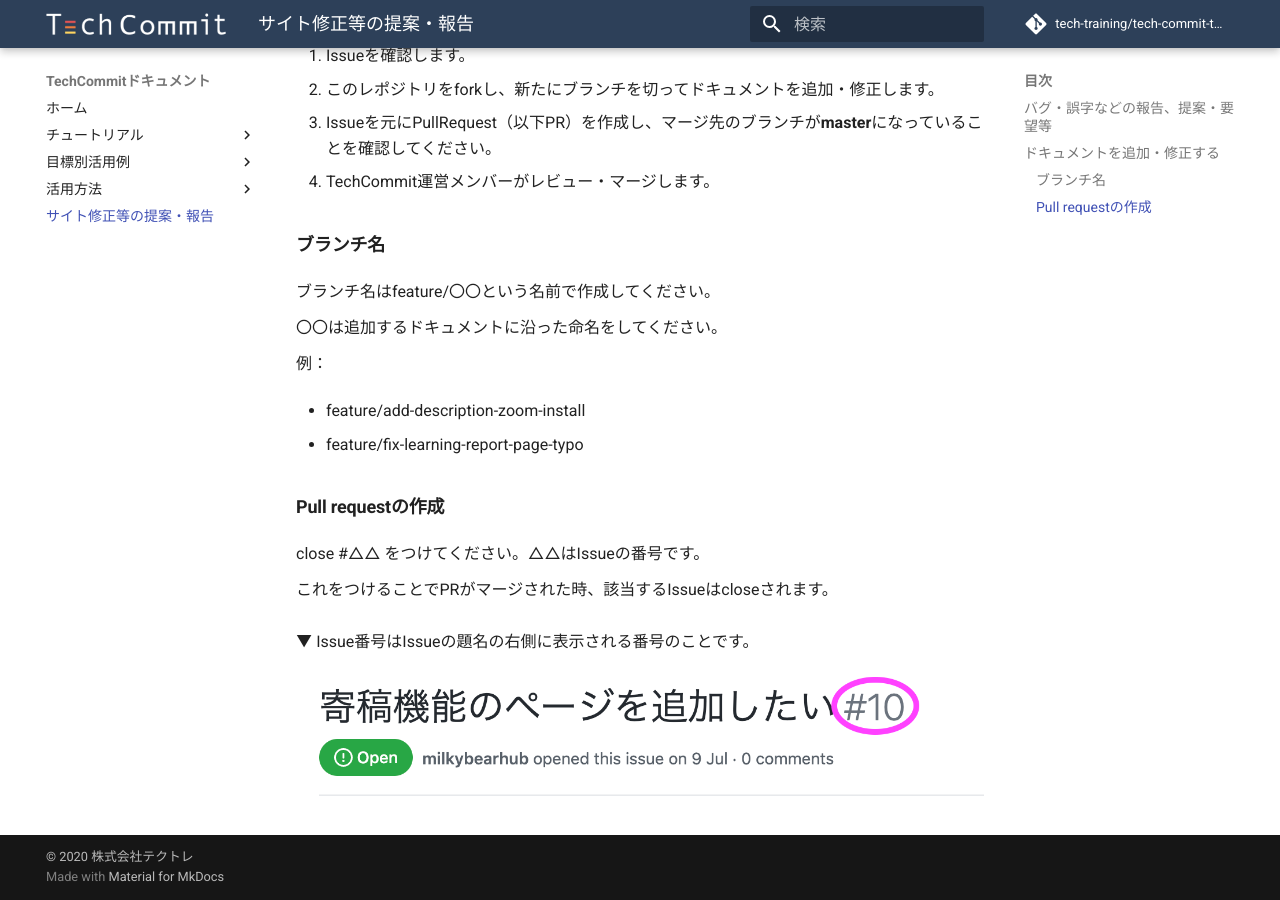
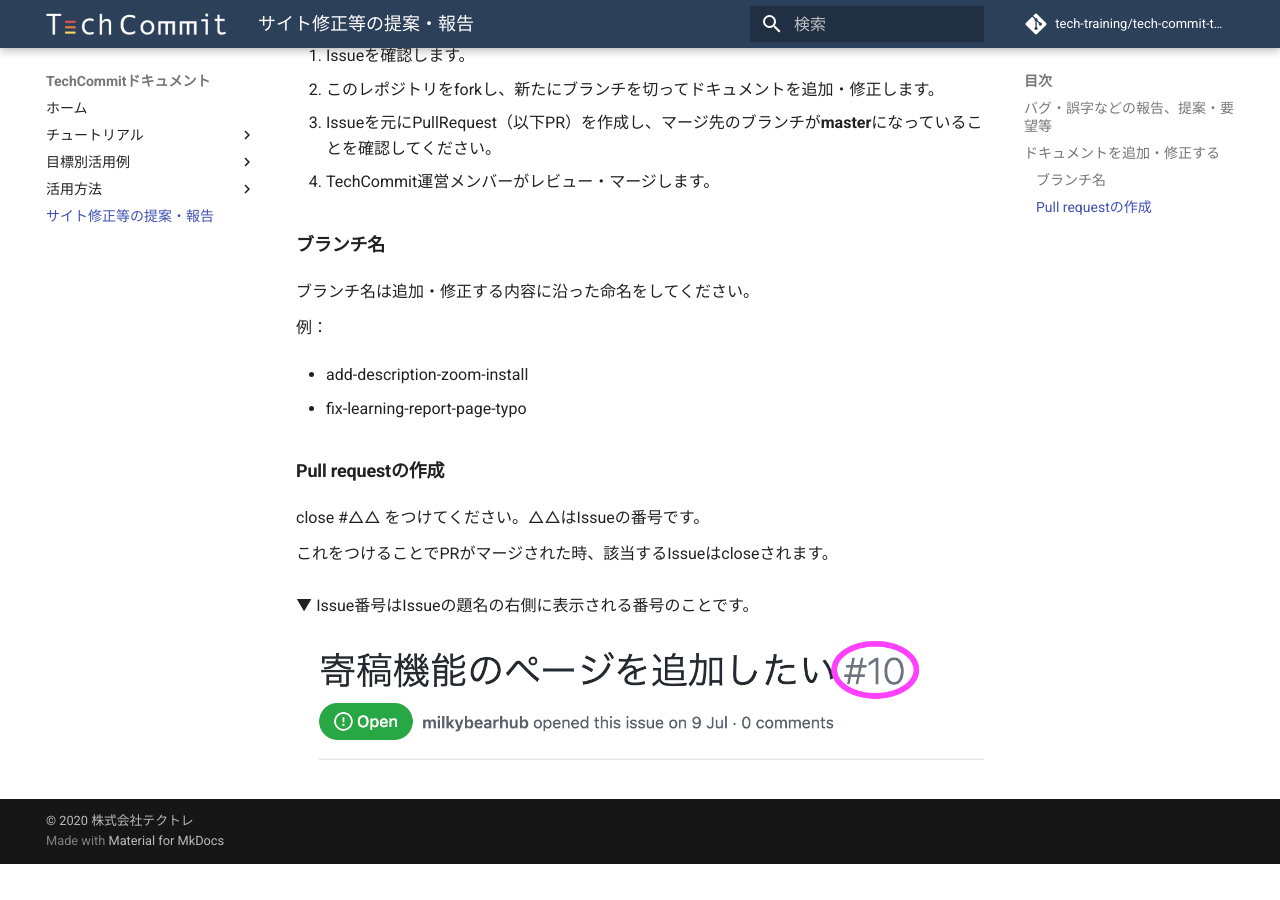
Before and after one commit to tech-training/tech-commit-doc, an MkDocs documentation site: the page built from docs/contribute.md, in a window 1280 px wide and 900 px high, scrolled down 593 px. Built offline with MkDocs 1.6.1 and Material for MkDocs 9.7.7, drawn with Linux system fonts in a browser that asks for light colours; comment, search, counter and statistics services are not loaded; after the commit the page ends 1457 px from its top, so only the background shows below that.

Commit message:
【Modify】featureブランチをやめる

```diff
--- a/docs/contribute.md
+++ b/docs/contribute.md
@@ -17,12 +17,11 @@ TechCommitではコントリビューションをお待ちしています。
 4. TechCommit運営メンバーがレビュー・マージします。
 
 ### ブランチ名
-ブランチ名はfeature/〇〇という名前で作成してください。
-〇〇は追加するドキュメントに沿った命名をしてください。
+ブランチ名は追加・修正する内容に沿った命名をしてください。
 例：
 
-- feature/add-description-zoom-install
-- feature/fix-learning-report-page-typo
+- add-description-zoom-install
+- fix-learning-report-page-typo
 
 ### Pull requestの作成
 close #△△ をつけてください。△△はIssueの番号です。
```
